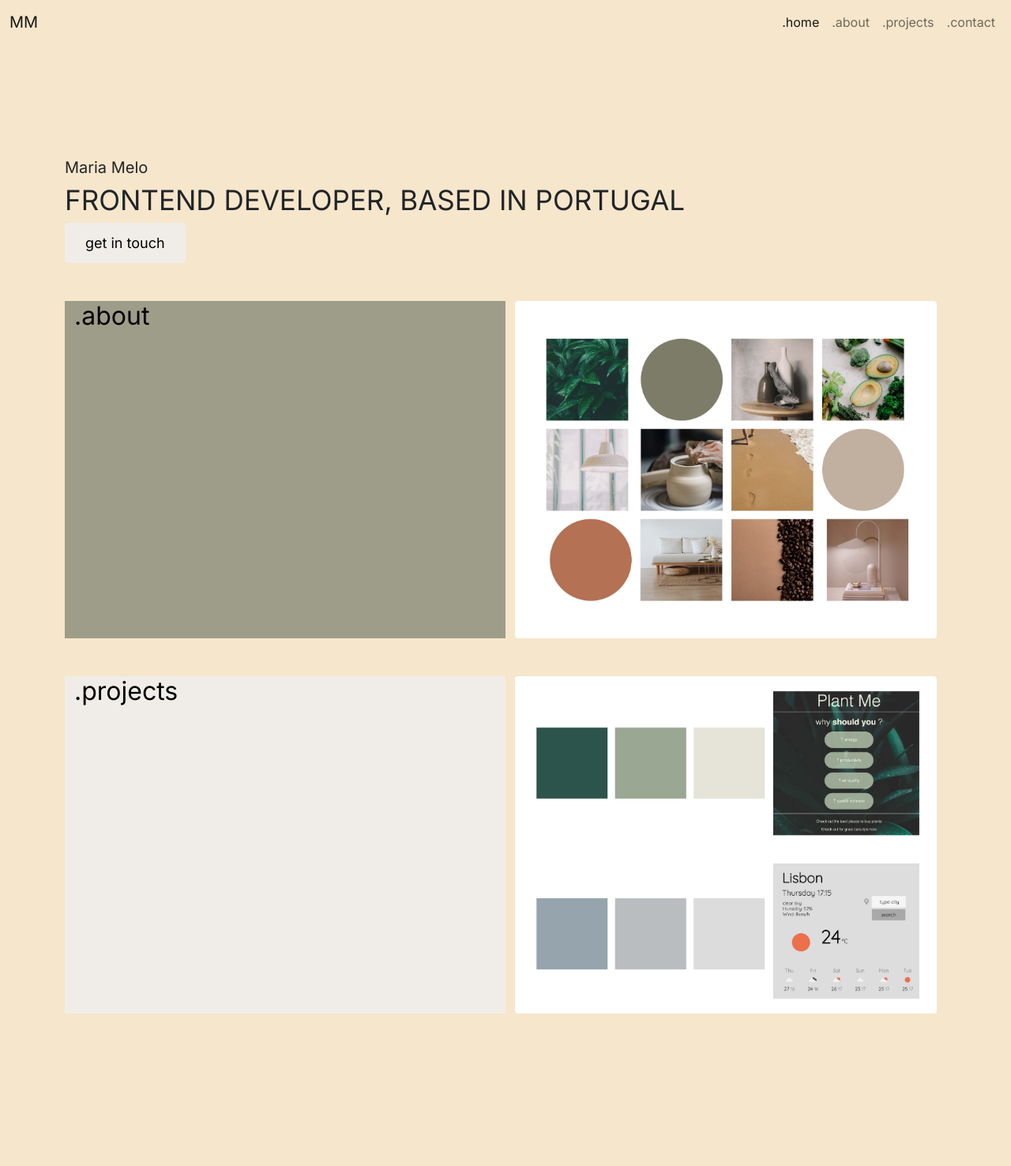
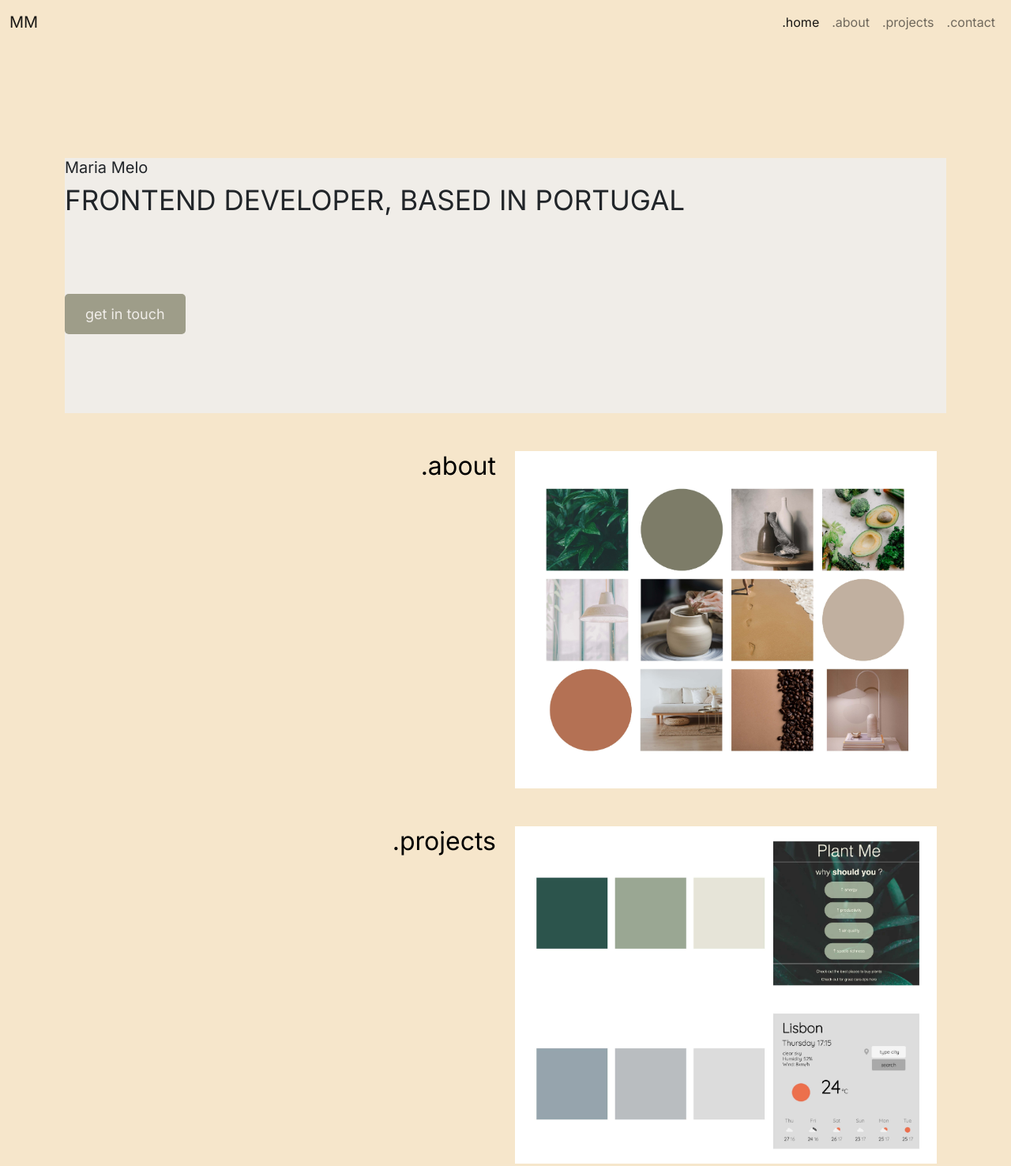
Before and after one commit to mariamelomaga/portfolio-project, a plain HTML site: page index.html in a window 1280 px wide. Shown: the whole page at 79% size. Drawn offline with nearby package versions, Linux system fonts and the light colour scheme.

Commit message:
Changed style of col and header

```diff
--- a/index.html
+++ b/index.html
@@ -83,7 +83,7 @@
         </div>
       </nav>
       <div class="container">
-        <header>
+        <header class="header">
           <h3>Maria Melo</h3>
           <h1>Frontend Developer, based in Portugal</h1>
           <a
@@ -96,7 +96,7 @@
         </header>
         <div class="container mt-5">
           <div class="row d-sm-flex d-sm-gx-0">
-            <div class="col-sm-6" style="background: #9e9d89">
+            <div class="col-sm-6 d-flex justify-content-end">
               <h2>
                 <a href="/about.html" title="about">.about</a>
               </h2>
@@ -105,18 +105,18 @@
               <img
                 src="/images/moodboard_me.jpg"
                 alt="moodboard"
-                class="img-fluid rounded"
+                class="img-fluid"
               />
             </div>
           </div>
           <div class="row d-sm-flex d-sm-gx-0">
-            <div class="col-sm-6 mt-5" style="background: #f0ede8">
+            <div class="col-sm-6 mt-5 d-flex justify-content-end">
               <h2><a href="/projects.html" title="projects">.projects</a></h2>
             </div>
             <div class="col-sm-6 mt-5">
               <img
                 src="/images/projects_moodboard.jpg"
-                class="img-fluid rounded"
+                class="img-fluid"
                 alt="projects"
               />
             </div>
--- a/src/style.css
+++ b/src/style.css
@@ -15,7 +15,9 @@ body {
   padding-bottom: 200px;
   font-family: var(--alternative-font-family);
 }
-
+header {
+  background: var(--button-color);
+}
 h1 {
   font-size: 35px;
   text-transform: uppercase;
@@ -24,6 +26,9 @@ h1 {
 h3 {
   font-size: 20px;
   font-weight: 150;
+}
+h2 {
+  font-weight: 100;
 }
 a {
   text-decoration: none;
@@ -37,6 +42,10 @@ img {
   max-width: 100%;
   height: auto;
 }
+
+.about-page {
+  background: var(--cursor-color);
+}
 .hero {
   margin: 160px, 20px;
 }
@@ -49,10 +58,12 @@ img {
 }
 
 .btn-branding {
-  background: var(--button-color);
+  background: var(--about-page-color);
   border-radius: 5px;
-  color: var(--default-color);
+  color: var(--button-color);
   font-size: 18px;
+  margin-top: 90px;
+  margin-bottom: 100px;
   line-height: 25px;
   padding: 12px 25px;
   font-family: var(--alternative-font-family);
```
Also changed, not shown: about.html (+11 -2 lines).
